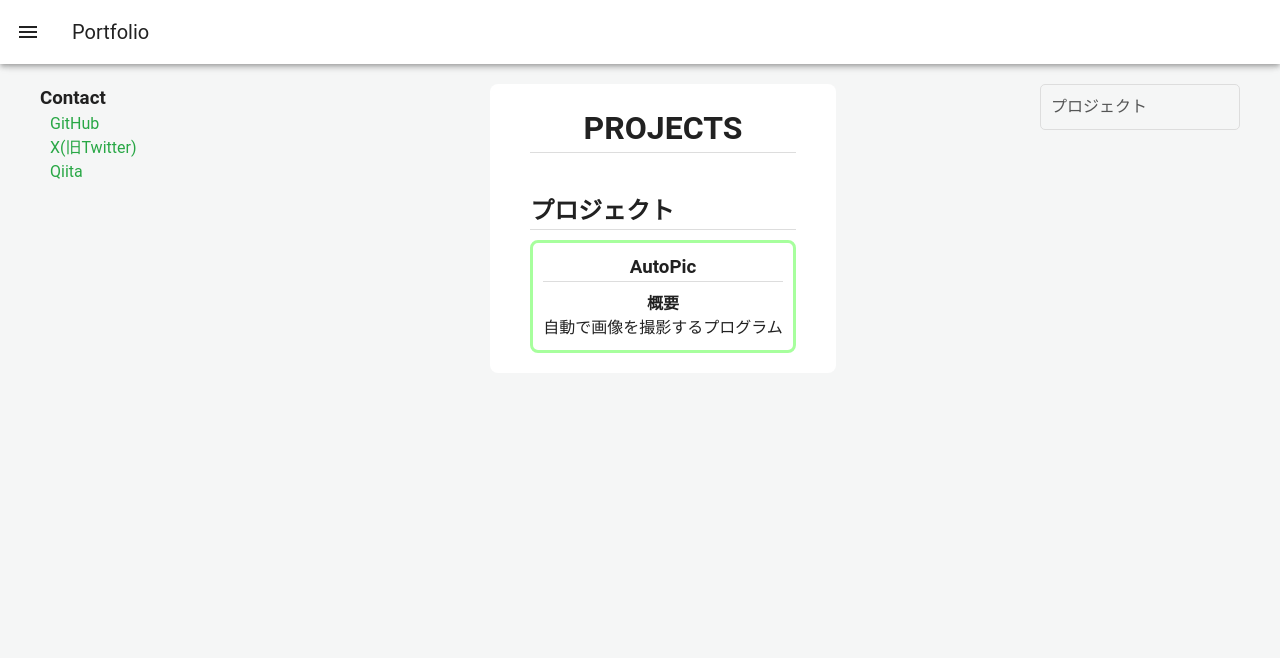
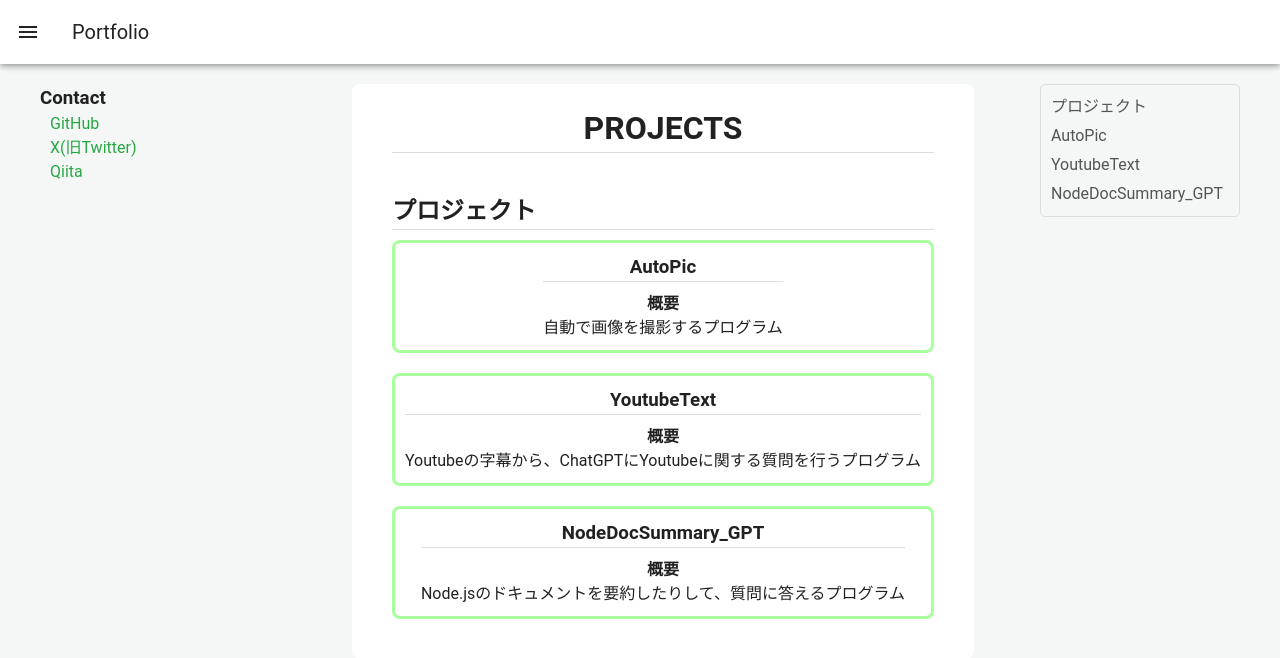
Before and after one commit to koinunopochi/PortfolioFront, a Vue app: page /projects in a window 1280 px wide. Shown: the top 658 px of the page. Built offline with nearby package versions, Linux system fonts and the light colour scheme.

Commit message:
プロジェクトの追加

```diff
--- a/src/views/ProjectsView.vue
+++ b/src/views/ProjectsView.vue
@@ -11,6 +11,20 @@
             <h3>AutoPic</h3>
             <h4>概要</h4>
             <p>自動で画像を撮影するプログラム</p>
+          </button>
+        </div>
+        <div class="contents" id="youtube_text">
+          <button @click="move('/projects/youtube-text')">
+            <h3>YoutubeText</h3>
+            <h4>概要</h4>
+            <p>Youtubeの字幕から、ChatGPTにYoutubeに関する質問を行うプログラム</p>
+          </button>
+        </div>
+        <div class="contents" id="node_summary">
+          <button @click="move('/projects/node-summary')">
+            <h3>NodeDocSummary_GPT</h3>
+            <h4>概要</h4>
+            <p>Node.jsのドキュメントを要約したりして、質問に答えるプログラム</p>
           </button>
         </div>
       </div>
@@ -30,6 +44,18 @@ const tableOfContentsItems = [
     id: 'projects',
     name: 'プロジェクト',
   },
+  {
+    id: 'auto_pic',
+    name: 'AutoPic',
+  },
+  {
+    id: 'youtube_text',
+    name: 'YoutubeText',
+  },
+  {
+    id: 'node_summary',
+    name: 'NodeDocSummary_GPT',
+  },
 ];
 
 const move = (path: string) => {
@@ -47,6 +73,9 @@ const move = (path: string) => {
   padding: 10px;
   /* 角を丸くする */
   border-radius: 8px;
+  margin-bottom: 20px;
+  /* 中央に配置 */
+  text-align: center;
 }
 .contents:hover{
   background-color: #a7ff9d;
```
